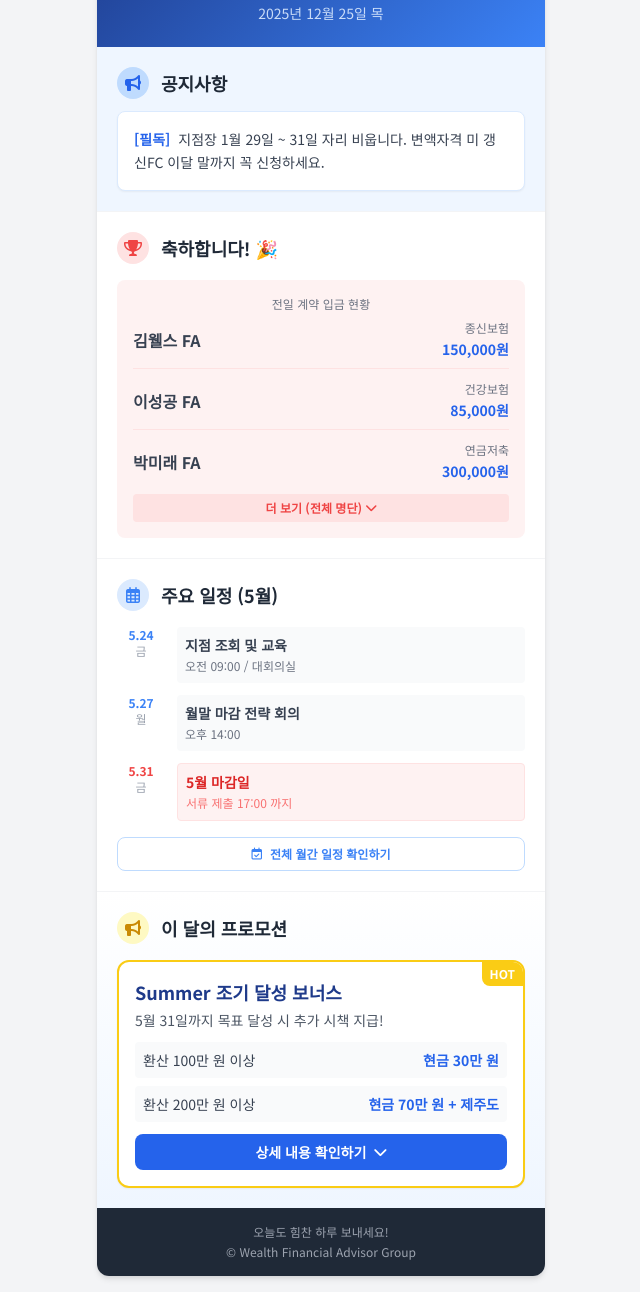
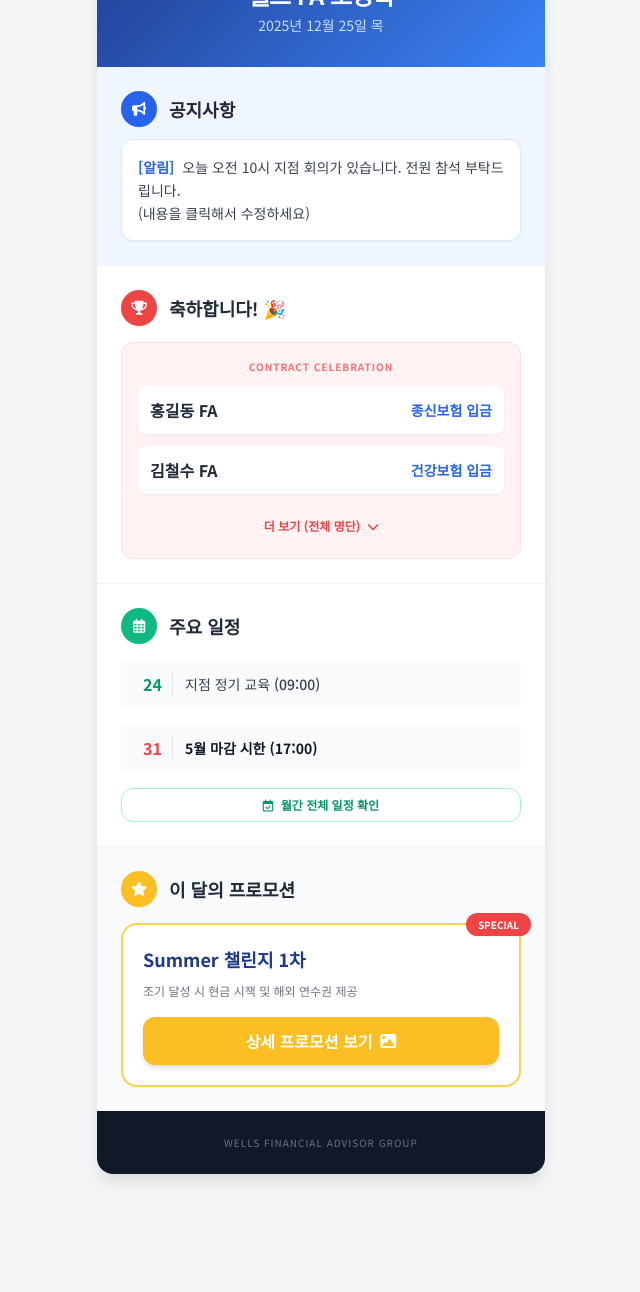
Before and after one commit to chon11-ui/morning-talk, a plain HTML site: page index.html in a window 1280 px wide. Shown: the part 121-1413 px from the top of the page, without its empty margins (319-959 px from the left). After the commit the page ends 1311 px from the top, so only its background shows below. Drawn offline with nearby package versions, Linux system fonts and the light colour scheme.

Commit message:
Update index.html

```diff
--- a/index.html
+++ b/index.html
@@ -5,280 +5,173 @@
     <meta name="viewport" content="width=device-width, initial-scale=1.0">
     <title>웰스 FA 모닝톡</title>
 
-    <!-- 카카오톡/SNS 공유를 위한 메타 태그 (Open Graph) -->
     <meta property="og:title" content="☀️ 웰스 FA 모닝톡">
-    <meta property="og:description" content="오늘의 계약 축하, 주요 일정, 이 달의 프로모션을 확인하세요!">
-    <meta property="og:image" content="https://via.placeholder.com/800x400/1e3a8a/ffffff?text=Wells+Morning+Talk"> <!-- 대표 이미지 URL을 넣으세요 -->
-    <meta property="og:url" content=""> <!-- 배포 후 생성된 Vercel 주소를 넣으면 좋습니다 -->
+    <meta property="og:description" content="오늘의 공지, 축하 명단, 일정을 확인하세요!">
+    <meta property="og:image" content="promo.jpg">
 
     <script src="https://cdn.tailwindcss.com"></script>
     <link href="https://cdnjs.cloudflare.com/ajax/libs/font-awesome/6.0.0/css/all.min.css" rel="stylesheet">
     <link href="https://fonts.googleapis.com/css2?family=Noto+Sans+KR:wght@300;400;500;700&display=swap" rel="stylesheet">
     <style>
-        body {
-            font-family: 'Noto Sans KR', sans-serif;
-            background-color: #f3f4f6;
-        }
-        .gradient-header {
-            background: linear-gradient(135deg, #1e3a8a 0%, #3b82f6 100%);
-        }
-        .card-shadow {
-            box-shadow: 0 4px 6px -1px rgba(0, 0, 0, 0.1), 0 2px 4px -1px rgba(0, 0, 0, 0.06);
-        }
+        body { font-family: 'Noto Sans KR', sans-serif; background-color: #f3f4f6; }
+        .gradient-header { background: linear-gradient(135deg, #1e3a8a 0%, #3b82f6 100%); }
+        .card-shadow { box-shadow: 0 10px 15px -3px rgba(0, 0, 0, 0.1); }
+        /* 수정 가능한 영역 표시 (마우스 올렸을 때만) */
+        [contenteditable="true"]:hover { outline: 2px dashed #cbd5e1; border-radius: 4px; cursor: text; }
+        [contenteditable="true"]:focus { outline: 2px solid #3b82f6; background-color: #f0f9ff; }
     </style>
 </head>
 <body class="flex justify-center min-h-screen p-4">
 
-    <div class="w-full max-w-md bg-white rounded-xl overflow-hidden card-shadow relative">
+    <div class="w-full max-w-md bg-white rounded-2xl overflow-hidden card-shadow relative">
 
-        <!-- Header Section -->
-        <div class="gradient-header p-6 text-white text-center">
+        <!-- 상단 헤더 -->
+        <div class="gradient-header p-8 text-white text-center">
             <div class="flex justify-center mb-3">
-                <i class="fas fa-sun text-3xl text-yellow-300 animate-pulse"></i>
+                <i class="fas fa-sun text-4xl text-yellow-300 animate-pulse"></i>
             </div>
-            <h1 class="text-2xl font-bold tracking-wide mb-1">웰스 FA 모닝톡</h1>
-            <p class="text-blue-100 text-sm opacity-90" id="current-date">2024년 5월 23일 (목)</p>
+            <h1 class="text-2xl font-bold tracking-tight mb-1">웰스 FA 모닝톡</h1>
+            <!-- 날짜도 수정 가능하게 변경 -->
+            <p class="text-blue-100 text-sm opacity-90 outline-none" id="current-date" contenteditable="true"></p>
         </div>
 
-        <!-- Notice Section (전체 공지사항) -->
-        <div class="p-5 border-b border-gray-100 bg-blue-50">
+        <!-- 1. 공지사항 -->
+        <div class="p-6 border-b border-gray-100 bg-blue-50">
             <div class="flex items-center mb-3">
-                <div class="w-8 h-8 rounded-full bg-blue-200 flex items-center justify-center mr-3">
-                    <i class="fas fa-bullhorn text-blue-600"></i>
+                <div class="w-9 h-9 rounded-full bg-blue-600 flex items-center justify-center mr-3 shadow-sm">
+                    <i class="fas fa-bullhorn text-white text-sm"></i>
                 </div>
                 <h2 class="text-lg font-bold text-gray-800">공지사항</h2>
             </div>
-            <div class="bg-white p-4 rounded-lg border border-blue-100 shadow-sm text-gray-700 text-sm leading-relaxed outline-none focus:ring-2 focus:ring-blue-300 transition" contenteditable="true">
-                <span class="font-bold text-blue-600 mr-1">[필독]</span> 지점장 1월 29일 ~ 31일 자리 비웁니다.
-                변액자격 미 갱신FC 이달 말까지 꼭 신청하세요.
+            <div class="bg-white p-4 rounded-xl border border-blue-100 shadow-sm text-gray-700 text-sm leading-relaxed outline-none" contenteditable="true">
+                <span class="font-bold text-blue-600 mr-1">[알림]</span>
+                오늘 오전 10시 지점 회의가 있습니다. 전원 참석 부탁드립니다.
+                <br>(내용을 클릭해서 수정하세요)
             </div>
         </div>
 
-        <!-- Content Section 1: 축하합니다 (Congratulations) -->
-        <div class="p-5 border-b border-gray-100">
+        <!-- 2. 축하합니다 명단 -->
+        <div class="p-6 border-b border-gray-100">
             <div class="flex items-center mb-4">
-                <div class="w-8 h-8 rounded-full bg-red-100 flex items-center justify-center mr-3">
-                    <i class="fas fa-trophy text-red-500"></i>
+                <div class="w-9 h-9 rounded-full bg-red-500 flex items-center justify-center mr-3 shadow-sm">
+                    <i class="fas fa-trophy text-white text-sm"></i>
                 </div>
                 <h2 class="text-lg font-bold text-gray-800">축하합니다! 🎉</h2>
             </div>
 
-            <div class="bg-red-50 rounded-lg p-4">
-                <p class="text-xs text-gray-500 mb-2 font-medium text-center">전일 계약 입금 현황</p>
+            <div class="bg-red-50 rounded-xl p-4 border border-red-100">
+                <p class="text-[10px] text-red-400 mb-3 font-bold text-center tracking-widest uppercase">Contract Celebration</p>
 
-                <!-- 상위 리스트 (항상 보임) -->
-                <ul class="space-y-3" id="congrats-list-top">
-                    <li class="flex justify-between items-center border-b border-red-100 pb-2 last:border-0 last:pb-0">
-                        <span class="font-bold text-gray-700">김웰스 FA</span>
-                        <div class="text-right">
-                            <span class="text-xs text-gray-500 block">종신보험</span>
-                            <span class="text-sm font-bold text-blue-600">150,000원</span>
-                        </div>
+                <!-- 여기부터 명단: 클릭해서 수정 가능 -->
+                <ul class="space-y-3 outline-none" id="congrats-list-top" contenteditable="true">
+                    <li class="flex justify-between items-center bg-white p-3 rounded-lg shadow-sm">
+                        <span class="font-bold text-gray-800">홍길동 FA</span>
+                        <span class="text-sm font-bold text-blue-600">종신보험 입금</span>
                     </li>
-                    <li class="flex justify-between items-center border-b border-red-100 pb-2 last:border-0 last:pb-0">
-                        <span class="font-bold text-gray-700">이성공 FA</span>
-                        <div class="text-right">
-                            <span class="text-xs text-gray-500 block">건강보험</span>
-                            <span class="text-sm font-bold text-blue-600">85,000원</span>
-                        </div>
-                    </li>
-                    <li class="flex justify-between items-center border-b border-red-100 pb-2 last:border-0 last:pb-0">
-                        <span class="font-bold text-gray-700">박미래 FA</span>
-                        <div class="text-right">
-                            <span class="text-xs text-gray-500 block">연금저축</span>
-                            <span class="text-sm font-bold text-blue-600">300,000원</span>
-                        </div>
+                    <li class="flex justify-between items-center bg-white p-3 rounded-lg shadow-sm">
+                        <span class="font-bold text-gray-800">김철수 FA</span>
+                        <span class="text-sm font-bold text-blue-600">건강보험 입금</span>
                     </li>
                 </ul>
 
-                <!-- 추가 리스트 (숨김 처리됨, 더보기 클릭 시 보임) -->
-                <ul class="space-y-3 mt-3 pt-3 border-t border-red-200 hidden" id="congrats-list-more">
-                    <li class="flex justify-between items-center border-b border-red-100 pb-2 last:border-0 last:pb-0">
-                        <span class="font-bold text-gray-700">최열정 FA</span>
-                        <div class="text-right">
-                            <span class="text-xs text-gray-500 block">운전자보험</span>
-                            <span class="text-sm font-bold text-blue-600">30,000원</span>
-                        </div>
+                <!-- 숨겨진 명단 -->
+                <ul class="space-y-3 mt-3 hidden outline-none" id="congrats-list-more" contenteditable="true">
+                    <li class="flex justify-between items-center bg-white/60 p-3 rounded-lg">
+                        <span class="font-bold text-gray-700 text-sm">이영희 FA</span>
+                        <span class="text-xs text-gray-500 text-right">실손보험</span>
                     </li>
-                    <li class="flex justify-between items-center border-b border-red-100 pb-2 last:border-0 last:pb-0">
-                        <span class="font-bold text-gray-700">정성실 FA</span>
-                        <div class="text-right">
-                            <span class="text-xs text-gray-500 block">어린이보험</span>
-                            <span class="text-sm font-bold text-blue-600">70,000원</span>
-                        </div>
-                    </li>
-                    <!-- 필요한 만큼 li 태그를 추가하여 사용하세요 -->
                 </ul>
 
-                <!-- 더보기 버튼 -->
-                <button onclick="toggleCongrats()" id="congrats-btn" class="w-full mt-3 py-1.5 bg-red-100 text-red-500 text-xs font-bold rounded hover:bg-red-200 transition flex justify-center items-center gap-1">
-                    <span>더 보기 (전체 명단)</span>
-                    <i class="fas fa-chevron-down"></i>
+                <button onclick="toggleCongrats()" id="congrats-btn" class="w-full mt-4 py-2 text-red-500 text-xs font-bold hover:underline transition">
+                    더 보기 (전체 명단) <i class="fas fa-chevron-down ml-1"></i>
                 </button>
             </div>
         </div>
 
-        <!-- Content Section 2: 일정표 (Schedule) -->
-        <div class="p-5 border-b border-gray-100">
+        <!-- 3. 주요일정 -->
+        <div class="p-6 border-b border-gray-100">
             <div class="flex items-center mb-4">
-                <div class="w-8 h-8 rounded-full bg-blue-100 flex items-center justify-center mr-3">
-                    <i class="far fa-calendar-alt text-blue-500"></i>
+                <div class="w-9 h-9 rounded-full bg-emerald-500 flex items-center justify-center mr-3 shadow-sm">
+                    <i class="far fa-calendar-alt text-white text-sm"></i>
                 </div>
-                <h2 class="text-lg font-bold text-gray-800">주요 일정 (5월)</h2>
+                <h2 class="text-lg font-bold text-gray-800">주요 일정</h2>
             </div>
 
-            <!-- 요약 일정 -->
-            <div class="space-y-3">
-                <div class="flex items-start">
-                    <div class="flex-shrink-0 w-12 text-center mr-3">
-                        <span class="block text-xs font-bold text-blue-500">5.24</span>
-                        <span class="block text-xs text-gray-400">금</span>
-                    </div>
-                    <div class="flex-1 bg-gray-50 rounded p-2 text-sm text-gray-700">
-                        <span class="font-semibold block">지점 조회 및 교육</span>
-                        <span class="text-xs text-gray-500">오전 09:00 / 대회의실</span>
-                    </div>
+            <!-- 일정 목록: 클릭해서 수정 가능 -->
+            <div class="space-y-4 outline-none" contenteditable="true">
+                <div class="flex items-center p-3 bg-gray-50 rounded-lg">
+                    <div class="w-10 text-center font-bold text-emerald-600 border-r border-gray-200 mr-3">24</div>
+                    <div class="text-sm text-gray-700 font-medium">지점 정기 교육 (09:00)</div>
                 </div>
-                <div class="flex items-start">
-                    <div class="flex-shrink-0 w-12 text-center mr-3">
-                        <span class="block text-xs font-bold text-blue-500">5.27</span>
-                        <span class="block text-xs text-gray-400">월</span>
-                    </div>
-                    <div class="flex-1 bg-gray-50 rounded p-2 text-sm text-gray-700">
-                        <span class="font-semibold block">월말 마감 전략 회의</span>
-                        <span class="text-xs text-gray-500">오후 14:00</span>
-                    </div>
-                </div>
-                <div class="flex items-start">
-                    <div class="flex-shrink-0 w-12 text-center mr-3">
-                        <span class="block text-xs font-bold text-red-500">5.31</span>
-                        <span class="block text-xs text-gray-400">금</span>
-                    </div>
-                    <div class="flex-1 bg-red-50 border border-red-100 rounded p-2 text-sm text-gray-700">
-                        <span class="font-bold text-red-600 block">5월 마감일</span>
-                        <span class="text-xs text-red-400">서류 제출 17:00 까지</span>
-                    </div>
+                <div class="flex items-center p-3 bg-gray-50 rounded-lg">
+                    <div class="w-10 text-center font-bold text-red-500 border-r border-gray-200 mr-3">31</div>
+                    <div class="text-sm text-gray-900 font-bold">5월 마감 시한 (17:00)</div>
                 </div>
             </div>
 
-            <!-- 전체 일정 확인 버튼 및 영역 -->
-            <button onclick="toggleSchedule()" id="schedule-btn" class="w-full mt-4 py-2 border border-blue-200 text-blue-500 text-xs font-bold rounded-lg hover:bg-blue-50 transition flex justify-center items-center gap-2">
-                <i class="far fa-calendar-check"></i>
-                <span>전체 월간 일정 확인하기</span>
+            <button onclick="toggleSchedule()" class="w-full mt-4 py-2 border border-emerald-200 text-emerald-600 text-xs font-bold rounded-xl hover:bg-emerald-50 transition">
+                <i class="far fa-calendar-check mr-1"></i> 월간 전체 일정 확인
             </button>
+            <div id="full-schedule" class="hidden mt-4 animate-fadeIn">
+                <img src="calendar.jpg" class="w-full rounded-lg shadow-md" onerror="this.src='https://placehold.co/600x800?text=달력+이미지를+업로드하세요';">
+            </div>
+        </div>
 
-            <div id="full-schedule" class="hidden mt-3 border-t pt-3 transition-all duration-300">
-                <div class="bg-gray-100 rounded-lg p-2 flex justify-center items-center min-h-[200px]">
-                    <!-- 여기에 월간 달력 이미지를 넣으세요 -->
-                    <img src="https://via.placeholder.com/400x400/f3f4f6/9ca3af?text=5월+전체+달력+이미지"
-                         alt="전체 일정"
-                         class="w-full rounded shadow-sm"
-                         onerror="this.onerror=null; this.src='https://placehold.co/400x400?text=달력+이미지';">
+        <!-- 4. 이 달의 프로모션 -->
+        <div class="p-6 bg-slate-50">
+            <div class="flex items-center mb-4">
+                <div class="w-9 h-9 rounded-full bg-amber-400 flex items-center justify-center mr-3 shadow-sm">
+                    <i class="fas fa-star text-white text-sm"></i>
+                </div>
+                <h2 class="text-lg font-bold text-gray-800">이 달의 프로모션</h2>
+            </div>
+
+            <div class="bg-white border-2 border-amber-300 rounded-2xl p-5 shadow-sm relative">
+                <div class="absolute -top-3 -right-3 bg-red-500 text-white text-[10px] font-bold px-3 py-1 rounded-full shadow-sm">SPECIAL</div>
+                <!-- 프로모션 텍스트도 수정 가능 -->
+                <div contenteditable="true" class="outline-none">
+                    <h3 class="text-blue-900 font-bold text-lg mb-2">Summer 챌린지 1차</h3>
+                    <p class="text-xs text-gray-500 mb-4 leading-relaxed">조기 달성 시 현금 시책 및 해외 연수권 제공</p>
+                </div>
+
+                <button onclick="togglePromotion()" id="promo-btn" class="w-full py-3 bg-amber-400 text-white font-bold rounded-xl hover:bg-amber-500 transition shadow-md flex justify-center items-center gap-2">
+                    <span>상세 프로모션 보기</span>
+                    <i class="fas fa-image"></i>
+                </button>
+
+                <div id="promotion-detail" class="hidden mt-4 animate-fadeIn">
+                    <!-- 업로드하신 파일명(IMG_3813.jpg)으로 수정했습니다 -->
+                    <img src="IMG_3813.jpg" alt="프로모션 상세" class="w-full rounded-xl shadow-lg border border-gray-100"
+                         onerror="this.src='https://placehold.co/600x900?text=IMG_3813.jpg+파일을+업로드해주세요';">
                 </div>
             </div>
         </div>
 
-        <!-- Content Section 3: 이 달의 프로모션 (Promotion) -->
-        <div class="p-5 bg-gradient-to-b from-white to-blue-50">
-            <div class="flex items-center mb-4">
-                <div class="w-8 h-8 rounded-full bg-yellow-100 flex items-center justify-center mr-3">
-                    <i class="fas fa-bullhorn text-yellow-600"></i>
-                </div>
-                <h2 class="text-lg font-bold text-gray-800">이 달의 프로모션</h2>
-            </div>
-
-            <div class="bg-white border-2 border-yellow-400 rounded-xl p-4 shadow-sm relative overflow-hidden">
-                <div class="absolute top-0 right-0 bg-yellow-400 text-white text-xs font-bold px-2 py-1 rounded-bl-lg">HOT</div>
-                <h3 class="text-blue-900 font-bold text-lg mb-1">Summer 조기 달성 보너스</h3>
-                <p class="text-sm text-gray-600 mb-3">5월 31일까지 목표 달성 시 추가 시책 지급!</p>
-
-                <div class="space-y-2 text-sm">
-                    <div class="flex justify-between items-center bg-gray-50 p-2 rounded">
-                        <span class="text-gray-700">환산 100만 원 이상</span>
-                        <span class="font-bold text-blue-600">현금 30만 원</span>
-                    </div>
-                    <div class="flex justify-between items-center bg-gray-50 p-2 rounded">
-                        <span class="text-gray-700">환산 200만 원 이상</span>
-                        <span class="font-bold text-blue-600">현금 70만 원 + 제주도</span>
-                    </div>
-                </div>
-
-                <button onclick="togglePromotion()" id="promo-btn" class="w-full mt-3 py-2 bg-blue-600 text-white text-sm font-bold rounded-lg hover:bg-blue-700 transition flex justify-center items-center gap-2">
-                    <span>상세 내용 확인하기</span>
-                    <i class="fas fa-chevron-down"></i>
-                </button>
-
-                <div id="promotion-detail" class="hidden mt-3 border-t pt-3 transition-all duration-300">
-                    <div class="bg-gray-100 rounded-lg p-2 flex justify-center items-center min-h-[200px]">
-                        <img src="https://via.placeholder.com/400x600/3b82f6/ffffff?text=5월+프로모션+상세+이미지"
-                             alt="프로모션 상세"
-                             class="w-full rounded shadow-sm"
-                             onerror="this.onerror=null; this.src="IMG_3813.PNG">
-                    </div>
-                </div>
-            </div>
+        <div class="bg-gray-900 text-gray-500 p-6 text-center text-[10px] tracking-widest">
+            <p>WELLS FINANCIAL ADVISOR GROUP</p>
         </div>
-
-        <!-- Footer -->
-        <div class="bg-gray-800 text-gray-400 p-4 text-center text-xs">
-            <p class="mb-1">오늘도 힘찬 하루 보내세요!</p>
-            <p>&copy; Wealth Financial Advisor Group</p>
-        </div>
-
     </div>
 
     <script>
-        // 자동으로 오늘 날짜 설정
-        const dateElement = document.getElementById('current-date');
         const today = new Date();
-        const options = { year: 'numeric', month: 'long', day: 'numeric', weekday: 'short' };
-        dateElement.textContent = today.toLocaleDateString('ko-KR', options);
+        document.getElementById('current-date').textContent = today.toLocaleDateString('ko-KR', { year: 'numeric', month: 'long', day: 'numeric', weekday: 'short' });
 
-        // 기능: 축하합니다 더보기 토글
         function toggleCongrats() {
-            const moreList = document.getElementById('congrats-list-more');
+            const list = document.getElementById('congrats-list-more');
             const btn = document.getElementById('congrats-btn');
-            const icon = btn.querySelector('i');
-            const span = btn.querySelector('span');
-
-            if (moreList.classList.contains('hidden')) {
-                moreList.classList.remove('hidden');
-                span.textContent = '접기';
-                icon.className = 'fas fa-chevron-up';
-            } else {
-                moreList.classList.add('hidden');
-                span.textContent = '더 보기 (전체 명단)';
-                icon.className = 'fas fa-chevron-down';
-            }
+            list.classList.toggle('hidden');
+            btn.innerHTML = list.classList.contains('hidden') ? '더 보기 (전체 명단) <i class="fas fa-chevron-down ml-1"></i>' : '접기 <i class="fas fa-chevron-up ml-1"></i>';
         }
 
-        // 기능: 전체 일정 확인 토글
         function toggleSchedule() {
-            const fullSchedule = document.getElementById('full-schedule');
-
-            if (fullSchedule.classList.contains('hidden')) {
-                fullSchedule.classList.remove('hidden');
-            } else {
-                fullSchedule.classList.add('hidden');
-            }
+            document.getElementById('full-schedule').classList.toggle('hidden');
         }
 
-        // 기능: 프로모션 토글
         function togglePromotion() {
             const detail = document.getElementById('promotion-detail');
-            const btn = document.getElementById('promo-btn');
-            const icon = btn.querySelector('i');
-            const span = btn.querySelector('span');
-
-            if (detail.classList.contains('hidden')) {
-                detail.classList.remove('hidden');
-                span.textContent = '상세 내용 접기';
-                icon.className = 'fas fa-chevron-up';
-            } else {
-                detail.classList.add('hidden');
-                span.textContent = '상세 내용 확인하기';
-                icon.className = 'fas fa-chevron-down';
-            }
+            const btn = document.getElementById('promo-btn').querySelector('span');
+            detail.classList.toggle('hidden');
+            btn.textContent = detail.classList.contains('hidden') ? '상세 프로모션 보기' : '이미지 닫기';
         }
     </script>
 </body>
```
